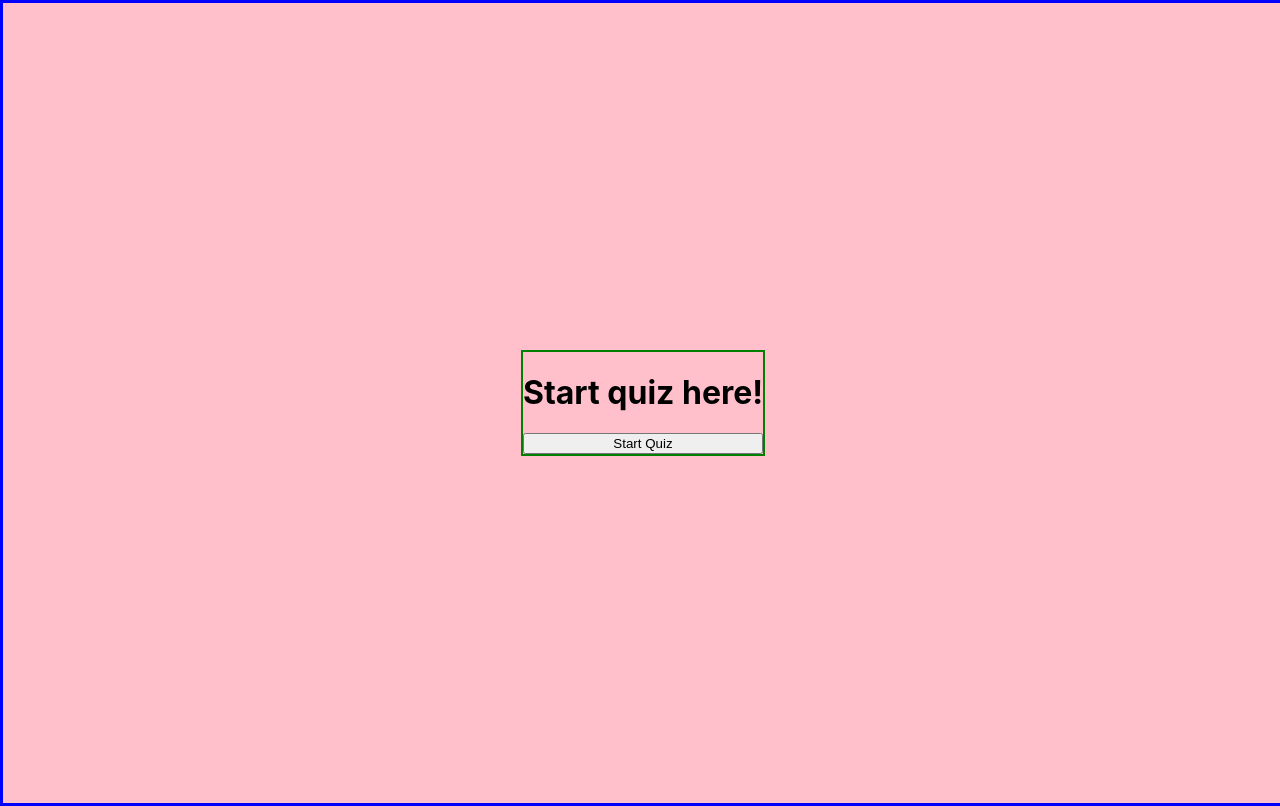
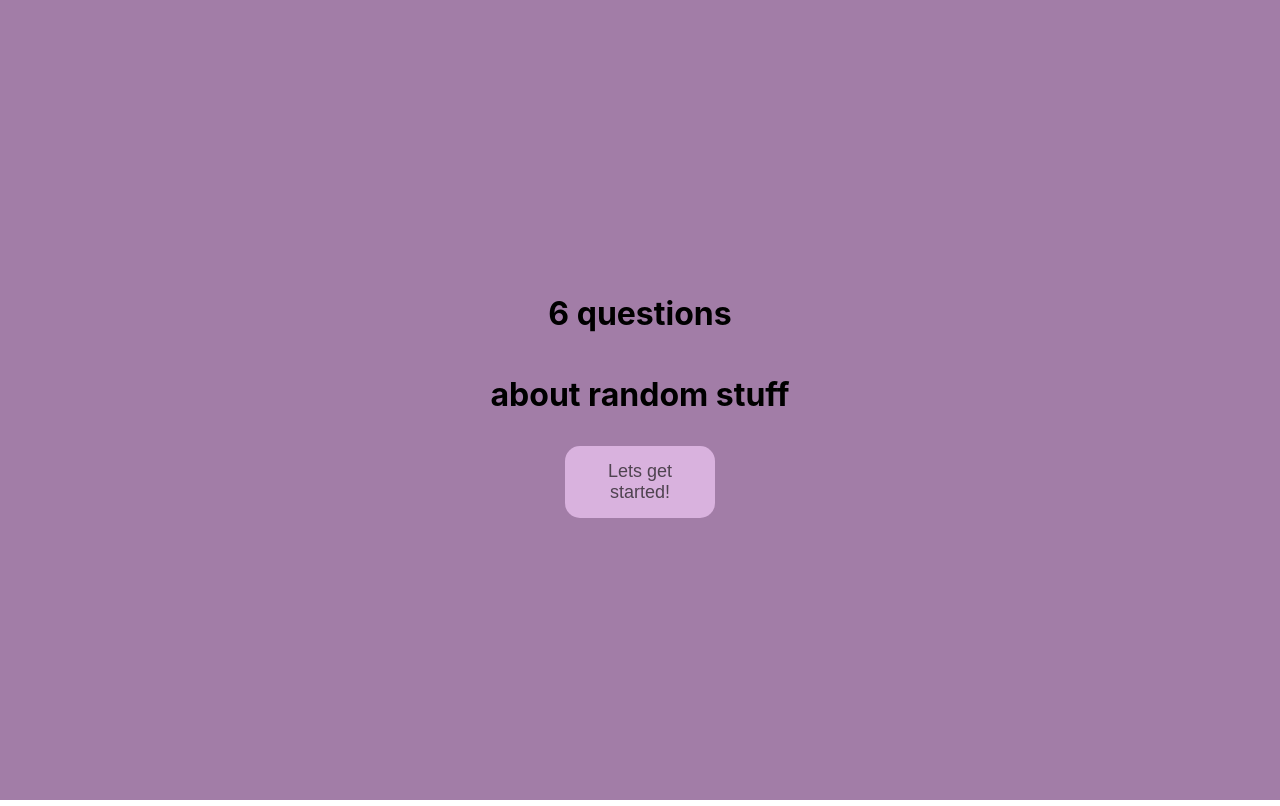
Before and after one commit to Technigo/project-redux-quiz-old, a React (Create React App) app: page / in a window 1280 px wide. Built offline with nearby package versions, Linux system fonts and the light colour scheme.

Commit message:
worked with styling

```diff
--- a/src/components/CurrentQuestion.js
+++ b/src/components/CurrentQuestion.js
@@ -41,7 +41,7 @@ export const CurrentQuestion = () => {
        <OuterWrapperQuestion>
         <InnerWrapperQuestion>
         <QuestionWrapper>
-        <Counter>{question.id} / 5</Counter>
+        <Counter>{question.id} / 6</Counter>
         <Text>Question: {question.questionText}</Text>
         </QuestionWrapper>
 
@@ -85,7 +85,7 @@ width: 100%;
 `
 
 const InnerWrapperQuestion = styled.div`
-background-color: beige;
+background-color: #FFE4FF;
 width: 80%;
 // height: 100vh;
 margin: 0 auto;
@@ -98,7 +98,7 @@ justify-content: center;
 const QuestionWrapper = styled.div `
 width: 100%;
 height: 45vh;
-background-color: #FFD06F;
+background-color: #A27DA7;
 margin: 0px;
 align-items: center;
 display: flex;
@@ -113,11 +113,11 @@ background-color: beige;
 width: 50px;
 height: 50px;
 display: flex;
-align-item: center;
+align-items: center;
 justify-content: center;
-
 `
 const Text = styled.h1`
+color: whitesmoke;
 // border: solid blue 2px;
 width: 100%;
 `
@@ -125,7 +125,7 @@ width: 100%;
 const AnswerWrapper = styled.div `
 width: 80%;
 height: 60vh;
-background-color: beige;
+background-color: #FFE4FF;
 flex-direction: column;
 justify-content: center;
 display: flex;
@@ -157,7 +157,7 @@ border-radius: 10px;
   width: 100%;
   height: 100%;
   background-color: lightgrey;
-  color: white;
+  color: whitesmoke;
   padding: 20px;
   margin: 0px;
   }
@@ -168,8 +168,8 @@ border-radius: 10px;
   border-radius: 10px;
   width: 100%;
   height: 100%;
-  background-color: pink;
-  color: white;
+  background-color: #78557D;
+  color: whitesmoke;
   padding: 20px;
   margin: 0px;
   }
--- a/src/components/OuterWrapperStartpage.js
+++ b/src/components/OuterWrapperStartpage.js
@@ -5,9 +5,9 @@ export const OuterWrapperStartpage = (props) => {
   const { children } = props;
 
   const OuterWrapper = styled.div`
-    background-color: pink;
+    background-color: #A27DA7;
     width: 100vw;
-    border: solid 3px blue;
+    height: auto;
 `
 
   return (
--- a/src/components/ReturnButton.js
+++ b/src/components/ReturnButton.js
@@ -25,6 +25,7 @@ border: none;
 margin: 10px;
 width: 150px;
 background-color:#D9B2DE;
+margin-top: 10px;
 
 &:hover {
   background-color:  #C371D2;
--- a/src/components/StartPage.js
+++ b/src/components/StartPage.js
@@ -19,8 +19,9 @@ export const StartPage = () => {
         <OuterWrapperStartpage>
             <InnerWrapperStartpage>
             <Start>
-              <h1>Start quiz here!</h1>
-              <button onClick={() => dispatch(quiz.actions.startQuiz())} type="button">Start Quiz</button>
+              <h1>6 questions</h1>
+              <h1>about random stuff</h1>
+              <StartButton onClick={() => dispatch(quiz.actions.startQuiz())} type="button">Lets get started!</StartButton>
             </Start>
             </InnerWrapperStartpage>
             </OuterWrapperStartpage>
@@ -34,10 +35,27 @@ export const StartPage = () => {
 const Start = styled.div`
 display: flex;
 flex-direction: column;
-border: solid green 2px;`
+align-items: center;
+`
+
+const StartButton = styled.button`
+  padding: 15px;
+  color: #4F4350;
+  border-radius: 15px;
+  font-size: 18px;
+  border: none;
+  margin: 10px;
+  width: 150px;
+  background-color:#D9B2DE;
+
+  &:hover {
+  background-color:  #C371D2;
+  color: black;
+  }
+`
 
 export const InnerWrapperStartpage = styled.div`
-  background-color: pink;
+  background-color: #A27DA7;
   width: 60%;
   height: 100vh;
   margin: 0 auto;
--- a/src/components/Summary.js
+++ b/src/components/Summary.js
@@ -10,27 +10,27 @@ import styled from 'styled-components/macro';
 const Summary = () => {
   const summaryAnswers = useSelector((state) => state.quiz.answers);
   const result = summaryAnswers.filter((answer) => answer.isCorrect);
+  console.log(summaryAnswers)
 
   return (
     <OuterWrapperStartpage>
     <InnerWrapperSummary>
         <BigText>You got {result.length}/{summaryAnswers.length} answers correct!</BigText>
-        <SmallText>Your quiz summary</SmallText>
         <CardContainer>
         {summaryAnswers.map((results) => (
           <Card>
-            <h2>Question number: {results.questionId}</h2>
+            <Counter>{results.questionId}</Counter>
+            <p>{results.question.questionText}</p>
             <h3>You answered: {results.answer}</h3>
-
             {results.isCorrect ? (
-              <h4> Your answer is correct </h4>
+              <h4> <Icon>✔</Icon> Your answer is correct </h4>
             ) : (
-              <h4> Your answer is not correct </h4>
+              <h4><Icon>✖️</Icon> Your answer is not correct</h4>
             )}
             {!results.isCorrect && (
               <p>
-              Correct answer is:{' '}
-                {results.question.options[results.question.correctAnswerIndex]}
+              (Correct answer is:{' '}
+                {results.question.options[results.question.correctAnswerIndex]})
               </p>
             )}
           </Card>
@@ -43,15 +43,15 @@ const Summary = () => {
 };
 
 const InnerWrapperSummary = styled.div`
-  background-color: pink;
+  background-color: #FCD3FF;
   width: 60%;
   height: auto;
   margin: 0 auto;
   text-align: center;
-  border: solid 2px green;
+  /* border: solid 2px green; */
 `
 const CardContainer = styled.div`
-border: solid blue 2px;
+  /* border: solid blue 2px; */
   display: grid;
   gap: 22px;
   grid-template-columns: repeat(1, 1fr);
@@ -63,10 +63,15 @@ margin-top: 30px;
 `
 
 const Card = styled.div `
-border: solid red 2px;
-background-color: #FFAC83;
+  /* border: solid red 2px; */
+  background-color: #A27DA7;
+  text-align: left;
   border-radius: 3%;
   padding: 30px;
+  box-shadow: 10px 10px 5px -6px rgba(0,0,0,0.56);
+  -webkit-box-shadow: 10px 10px 5px -6px rgba(0,0,0,0.56);
+  -moz-box-shadow: 10px 10px 5px -6px rgba(0,0,0,0.56);
+
     // margin: 15px;
 
 h2{
@@ -79,18 +84,32 @@ margin: 10px 0 5px 0;
 
 p{
   margin: 10px 0 30px 0;
+  font-style: italic;
 }
 `
 
 const BigText = styled.h1`
-border: solid black 2px;
-
-`
-const SmallText = styled.p`
-border: solid yellow 2px;
-margin: 15px 0 40px 0;
-
+  text-align: center;
 `
 
+const Counter = styled.h2`
+  border-radius: 50%;
+  background-color: #FFE7FF;
+  width: 50px;
+  height: 50px;
+  display: flex;
+  align-items: center;
+  justify-content: center;
+`
+
+const Icon = styled.p `
+  border-radius: 50%;
+  background-color: #FFE7FF;
+  width: 40px;
+  height: 40px;
+  display: flex;
+  align-items: center;
+  justify-content: center;
+`
 
 export default Summary;
--- a/src/reducers/quiz.js
+++ b/src/reducers/quiz.js
@@ -21,7 +21,11 @@ const questions = [
   { id: 5,
     questionText: 'A new born baby contains how much water? ',
     options: ['1/4', '2/4', '3/4', '4/4'],
-    correctAnswerIndex: 2 }
+    correctAnswerIndex: 2 },
+  { id: 6,
+    questionText: 'Lorum ipsum lorum ipsum',
+    options: ['a', 'b', 'c', 'd'],
+    correctAnswerIndex: 4 }
 ]
 
 const initialState = {
```
Lines whose indentation alone changed are shown as unchanged.
